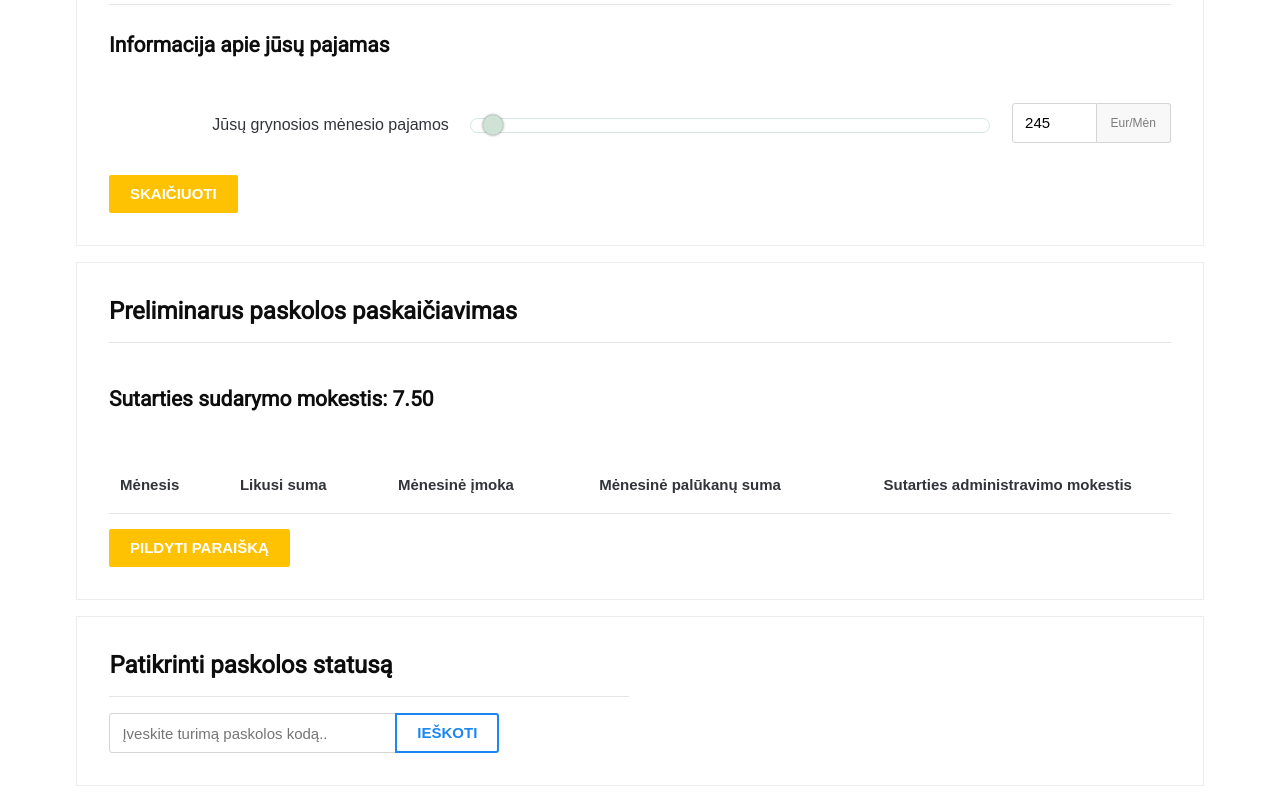
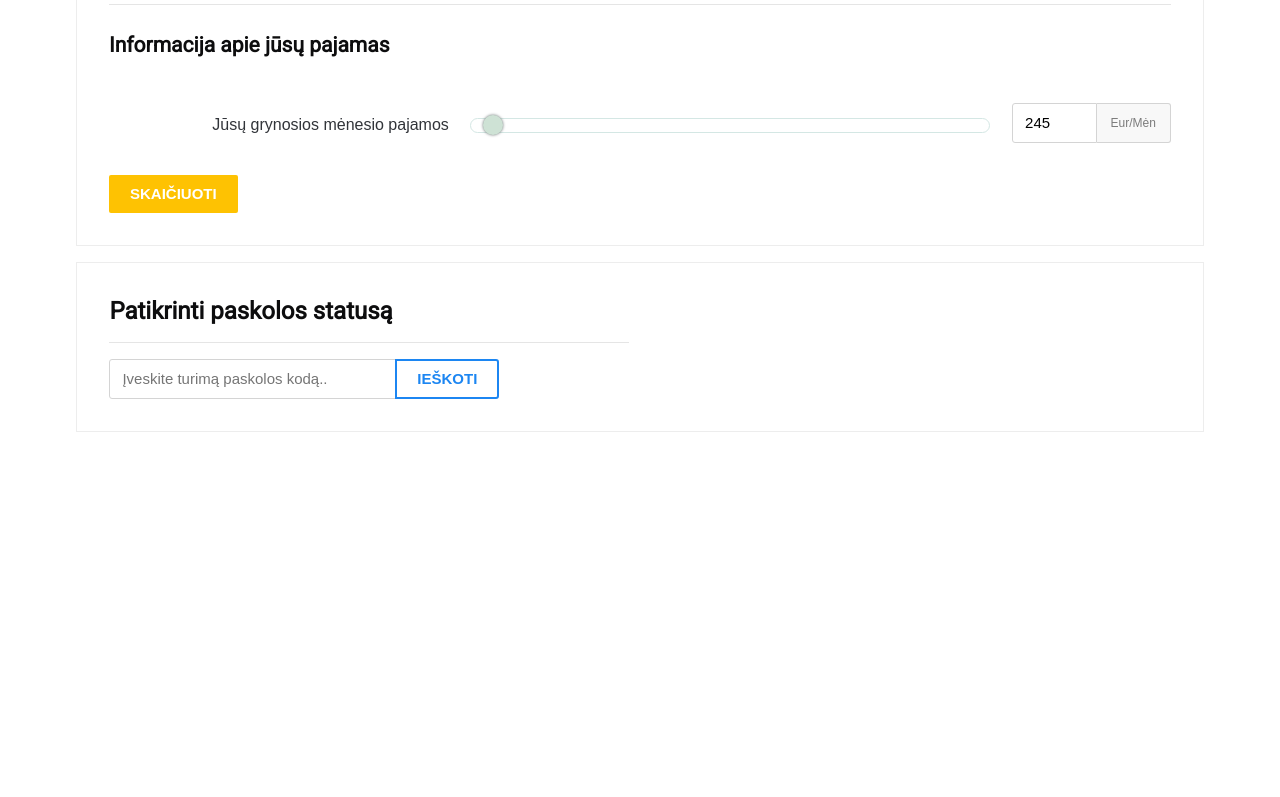
Before and after one commit to PaulKutka/swed-loan-front, an Angular app: page / in a window 1280 px wide. Shown: the part 509-1306 px from the top of the page. After the commit the page ends 957 px from the top, so only its background shows below. Built offline with nearby package versions, Linux system fonts and the light colour scheme.

Commit message:
div hide

```diff
--- a/src/app/calculator/calculator.component.html
+++ b/src/app/calculator/calculator.component.html
@@ -89,11 +89,11 @@
 </div>
 
   <div class="form-item">
-    <button (click)="calculatePayments()">Skaičiuoti</button>
+    <button class="calculateButton" (click)="calculatePayments()">Skaičiuoti</button>
   </div>
 
 </div>
 
-<app-loan-tables [loanSumOutput]="loanSum" [loanArrayOutput]="loanArray"></app-loan-tables>
-<app-loan-status></app-loan-status>
+<app-loan-tables class="hidden-tables" [loanSumOutput]="loanSum" [loanArrayOutput]="loanArray"></app-loan-tables>
+<app-loan-status ></app-loan-status>
 <router-outlet></router-outlet>
--- a/src/assets/js/custom.js
+++ b/src/assets/js/custom.js
@@ -27,5 +27,5 @@ $("body").delegate('.minimumTime', 'focusout', function(){
 
 
 $('.calculateButton').click(function(){
-  $('.app-loan-tables').removeClass('hidden');
+  $('app-loan-tables').removeClass('hidden-tables');
 });
```
